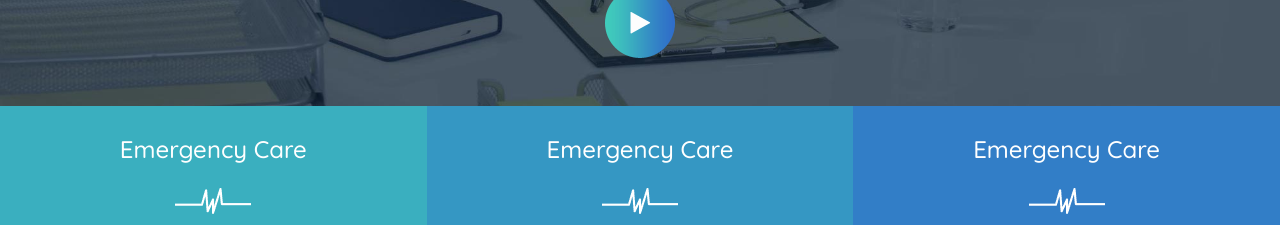
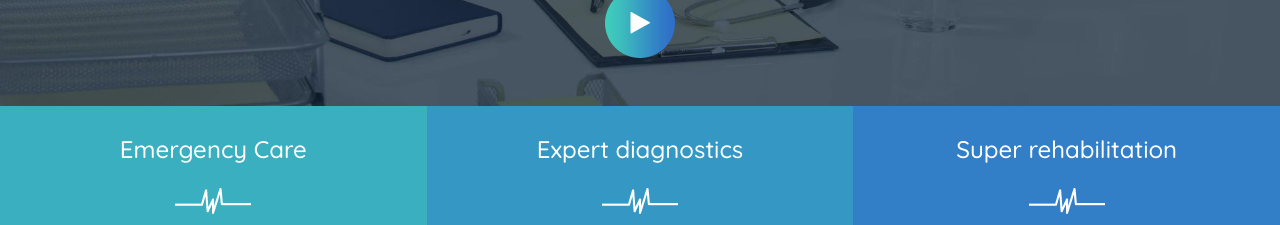
Before and after one commit to Christian01881/proj-html-vuejs, a Vue app: page / in a window 1280 px wide. Shown: the part 4080-4305 px from the top of the page. Built offline with nearby package versions, Linux system fonts and the light colour scheme; a web font is replaced by a local one.

Commit message:
fix typing error

```diff
--- a/src/components/AppMain.vue
+++ b/src/components/AppMain.vue
@@ -49,13 +49,13 @@
                     <button class="text-uppercase">Learn more</button>
                 </div>
                 <div class="sash-2 d-flex flex-column align-items-center justify-content-center">
-                    <h4>Emergency Care</h4>
+                    <h4>Expert diagnostics</h4>
                     <img class="pt-3" src="../images/wave-divider.png" alt="">
                     <p class="p-3">Sed ut perspiciatis unde iste natus error sit voluptatem accusantium doloremque laudantium, totam rem aperiam, eaque</p>
                     <button class="text-uppercase">Learn more</button>
                 </div>
                 <div class="sash-3 d-flex flex-column align-items-center justify-content-center">
-                    <h4>Emergency Care</h4>
+                    <h4>Super rehabilitation</h4>
                     <img class="pt-3" src="../images/wave-divider.png" alt="">
                     <p class="p-3">Sed ut perspiciatis unde iste natus error sit voluptatem accusantium doloremque laudantium, totam rem aperiam, eaque</p>
                     <button class="text-uppercase">Learn more</button>
```
